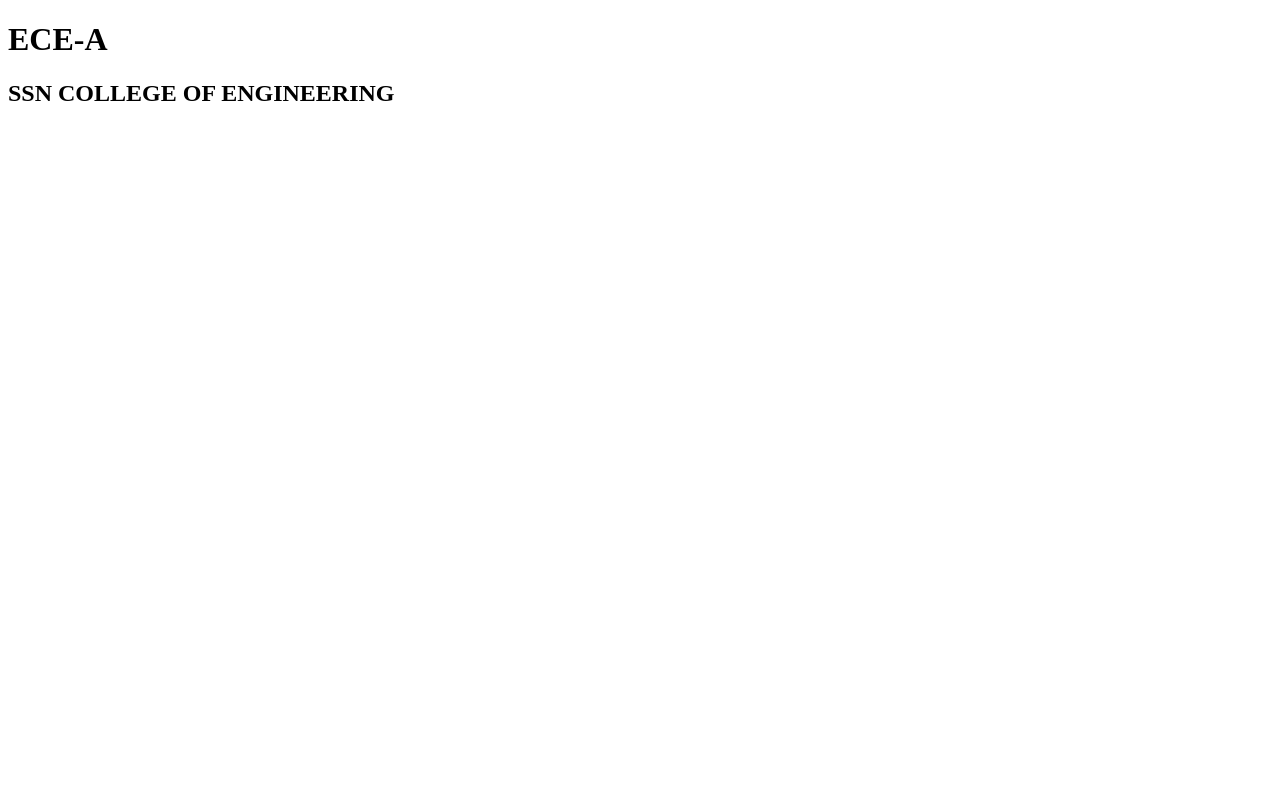
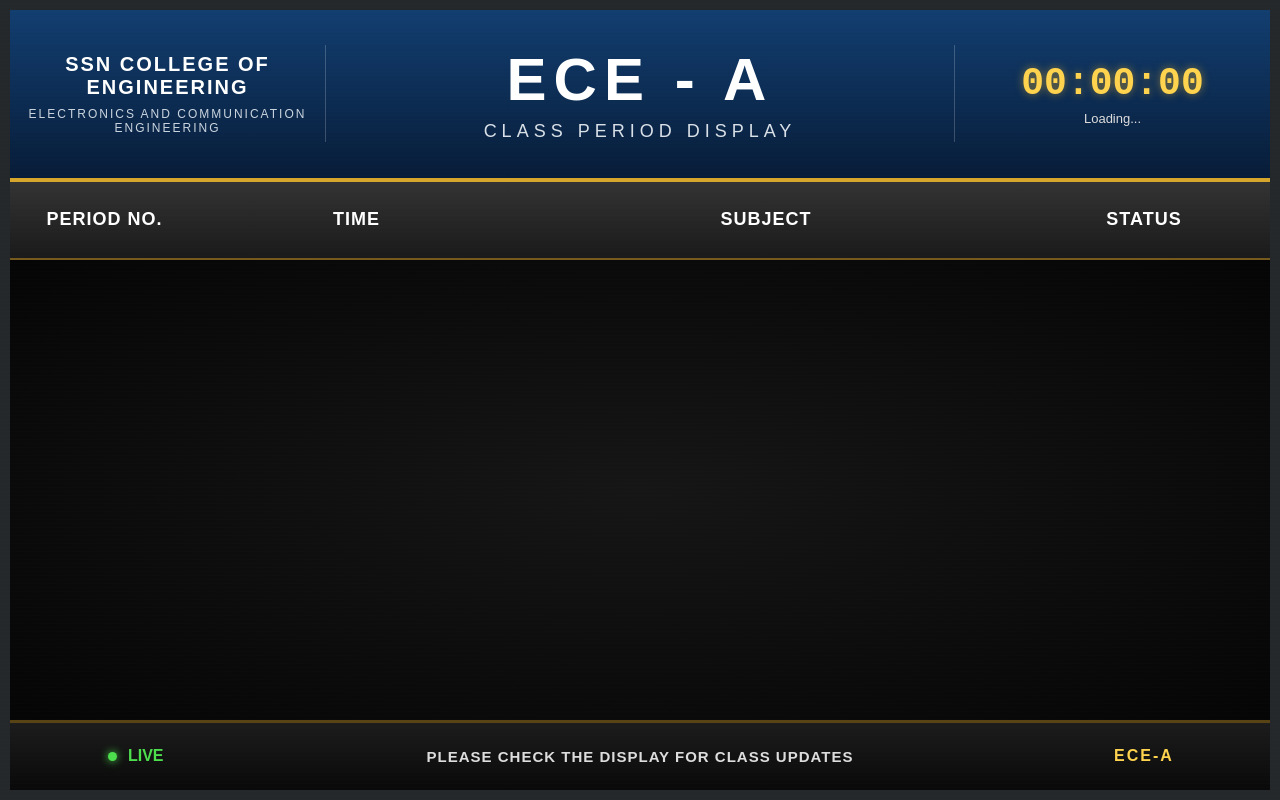
Before and after one commit to adharsan2410154-del/ECE-A-Class-Display, a plain HTML site: page index.html in a window 1280 px wide. Drawn offline with Linux system fonts and the light colour scheme.

Commit message:
Update index.html

```diff
--- a/index.html
+++ b/index.html
@@ -2,17 +2,115 @@
 <html lang="en">
 
 <head>
+
     <meta charset="UTF-8">
-    <meta name="viewport" content="width=device-width, initial-scale=1.0">
+
+    <meta name="viewport"
+          content="width=device-width, initial-scale=1.0">
 
     <title>ECE-A Class Display</title>
+
+    <link rel="stylesheet" href="styles.css">
+
 </head>
 
 <body>
 
-    <h1>ECE-A</h1>
+    <div class="class-display">
 
-    <h2>SSN COLLEGE OF ENGINEERING</h2>
+        <header class="header">
+
+            <div class="college-info">
+
+                <div class="college-title">
+                    SSN COLLEGE OF ENGINEERING
+                </div>
+
+                <div class="college-subtitle">
+                    ELECTRONICS AND COMMUNICATION ENGINEERING
+                </div>
+
+            </div>
+
+
+            <div class="class-info">
+
+                <div class="class-name">
+                    ECE - A
+                </div>
+
+                <div class="class-title">
+                    CLASS PERIOD DISPLAY
+                </div>
+
+            </div>
+
+
+            <div class="clock-area">
+
+                <div id="clock">
+                    00:00:00
+                </div>
+
+                <div id="date">
+                    Loading...
+                </div>
+
+            </div>
+
+        </header>
+
+
+        <div class="table-header">
+
+            <div>PERIOD NO.</div>
+
+            <div>TIME</div>
+
+            <div>SUBJECT</div>
+
+            <div>STATUS</div>
+
+        </div>
+
+
+        <main class="period-window">
+
+            <div id="period-list">
+
+                <!-- Periods will be added later -->
+
+            </div>
+
+        </main>
+
+
+        <footer class="footer">
+
+            <div class="live">
+
+                <span class="live-dot"></span>
+
+                LIVE
+
+            </div>
+
+            <div class="message">
+
+                PLEASE CHECK THE DISPLAY FOR
+                CLASS UPDATES
+
+            </div>
+
+            <div class="section-name">
+
+                ECE-A
+
+            </div>
+
+        </footer>
+
+    </div>
 
 </body>
 
```
